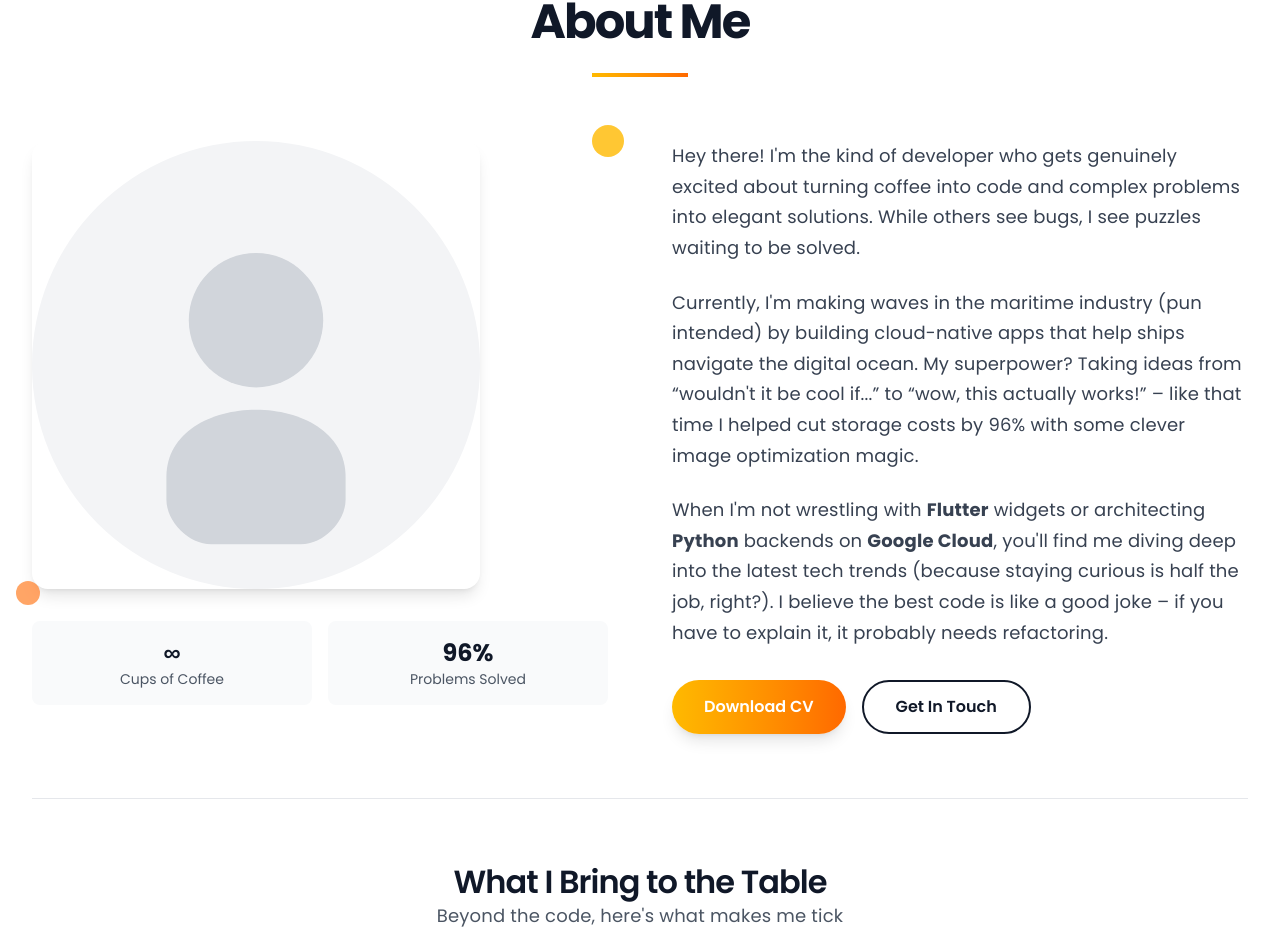
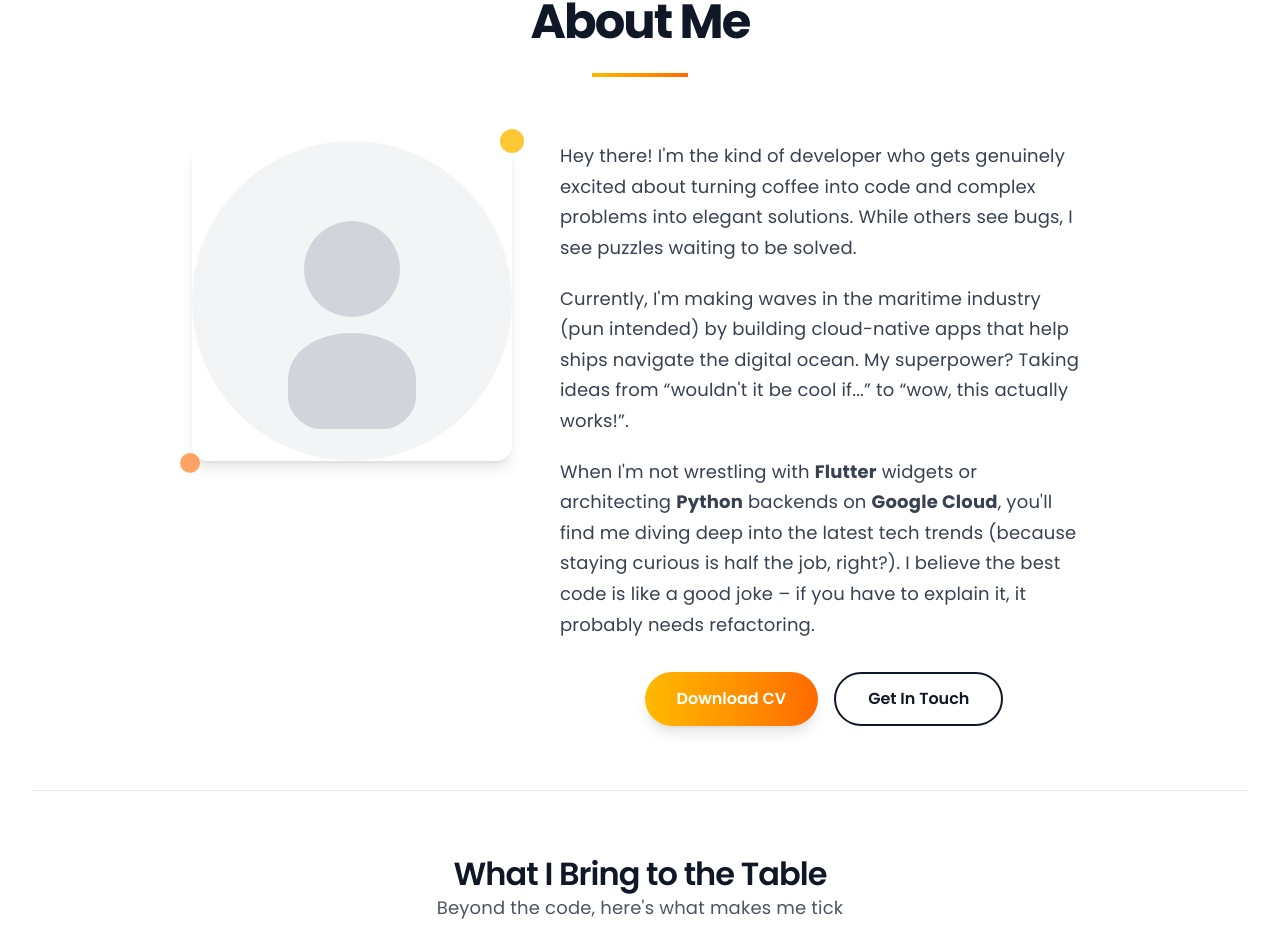
Before and after one commit to cloudy3/portfolio-website, a Next.js app: page / in a window 1280 px wide. Shown: the part 902-1840 px from the top of the page. Built offline with nearby package versions, Linux system fonts and the light colour scheme.

Commit message:
style: edit layout of about section

```diff
--- a/src/app/_components/sections/AboutSection.tsx
+++ b/src/app/_components/sections/AboutSection.tsx
@@ -55,24 +55,24 @@ const AboutSection = () => {
           <div className="w-24 h-1 bg-gradient-to-r from-amber-400 to-orange-500 mx-auto"></div>
         </div>
 
-        {/* Main Content Grid */}
-        <div className="grid lg:grid-cols-2 gap-8 sm:gap-12 lg:gap-16 items-start mb-12 sm:mb-16">
-          {/* Left Column - Photo and Personal Info */}
+        {/* Main Content */}
+        <div className="max-w-4xl mx-auto mb-12 sm:mb-16">
+          {/* Photo and Content Wrapper */}
           <div
-            className={`space-y-6 sm:space-y-8 transition-all duration-1000 delay-200 ${
+            className={`flex flex-col md:flex-row items-center md:items-start gap-8 md:gap-12 transition-all duration-1000 delay-200 ${
               isVisible
-                ? "opacity-100 translate-x-0"
-                : "opacity-0 -translate-x-8"
+                ? "opacity-100 translate-y-0"
+                : "opacity-0 translate-y-8"
             }`}
           >
-            {/* Photo Placeholder */}
-            <div className="relative">
-              <div className="aspect-square max-w-xs sm:max-w-sm md:max-w-md mx-auto lg:mx-0 rounded-2xl shadow-lg overflow-hidden">
+            {/* Photo */}
+            <div className="relative w-52 sm:w-60 md:w-80 mx-auto md:mx-0 flex-shrink-0">
+              <div className="aspect-square rounded-2xl shadow-lg overflow-hidden">
                 <Image
                   src="/images/placeholder-avatar.svg"
                   alt="Professional Photo Placeholder"
-                  width={400}
-                  height={400}
+                  width={256}
+                  height={256}
                   className="w-full h-full object-cover"
                   loading="lazy"
                   placeholder="blur"
@@ -80,68 +80,40 @@ const AboutSection = () => {
                 />
               </div>
               {/* Decorative elements */}
-              <div className="absolute -top-2 -right-2 sm:-top-4 sm:-right-4 w-6 h-6 sm:w-8 sm:h-8 bg-amber-400 rounded-full opacity-80"></div>
-              <div className="absolute -bottom-2 -left-2 sm:-bottom-4 sm:-left-4 w-4 h-4 sm:w-6 sm:h-6 bg-orange-500 rounded-full opacity-60"></div>
+              <div className="absolute -top-2 -right-2 sm:-top-3 sm:-right-3 w-5 h-5 sm:w-6 sm:h-6 bg-amber-400 rounded-full opacity-80"></div>
+              <div className="absolute -bottom-2 -left-2 sm:-bottom-3 sm:-left-3 w-4 h-4 sm:w-5 sm:h-5 bg-orange-500 rounded-full opacity-60"></div>
             </div>
 
-            {/* Quick Stats */}
-            <div className="grid grid-cols-2 gap-3 sm:gap-4">
-              <div className="text-center p-3 sm:p-4 bg-gray-50 rounded-lg">
-                <div className="text-xl sm:text-2xl font-bold text-gray-900">
-                  ∞
-                </div>
-                <div className="text-xs sm:text-sm text-gray-600">
-                  Cups of Coffee
-                </div>
-              </div>
-              <div className="text-center p-3 sm:p-4 bg-gray-50 rounded-lg">
-                <div className="text-xl sm:text-2xl font-bold text-gray-900">
-                  96%
-                </div>
-                <div className="text-xs sm:text-sm text-gray-600">
-                  Problems Solved
-                </div>
-              </div>
-            </div>
-          </div>
-
-          {/* Right Column - Professional Summary */}
-          <div
-            className={`space-y-6 transition-all duration-1000 delay-400 ${
-              isVisible
-                ? "opacity-100 translate-x-0"
-                : "opacity-0 translate-x-8"
-            }`}
-          >
+            {/* Professional Summary */}
+            <div className="space-y-6 max-w-prose">
               <div className="prose prose-lg max-w-none">
-              <p className="text-lg text-gray-700 leading-relaxed mb-6">
+                <p className="text-base sm:text-lg text-gray-700 leading-relaxed mb-5">
                   Hey there! I&apos;m the kind of developer who gets genuinely
-                excited about turning coffee into code and complex problems into
-                elegant solutions. While others see bugs, I see puzzles waiting
-                to be solved.
+                  excited about turning coffee into code and complex problems
+                  into elegant solutions. While others see bugs, I see puzzles
+                  waiting to be solved.
                 </p>
 
-              <p className="text-lg text-gray-700 leading-relaxed mb-6">
+                <p className="text-base sm:text-lg text-gray-700 leading-relaxed mb-5">
                   Currently, I&apos;m making waves in the maritime industry (pun
-                intended) by building cloud-native apps that help ships navigate
-                the digital ocean. My superpower? Taking ideas from
-                &ldquo;wouldn&apos;t it be cool if...&rdquo; to &ldquo;wow, this
-                actually works!&rdquo; – like that time I helped cut storage
-                costs by 96% with some clever image optimization magic.
+                  intended) by building cloud-native apps that help ships
+                  navigate the digital ocean. My superpower? Taking ideas from
+                  &ldquo;wouldn&apos;t it be cool if...&rdquo; to &ldquo;wow,
+                  this actually works!&rdquo;.
                 </p>
 
-              <p className="text-lg text-gray-700 leading-relaxed mb-8">
+                <p className="text-base sm:text-lg text-gray-700 leading-relaxed mb-8">
                   When I&apos;m not wrestling with <strong>Flutter</strong>{" "}
                   widgets or architecting <strong>Python</strong> backends on{" "}
                   <strong>Google Cloud</strong>, you&apos;ll find me diving deep
-                into the latest tech trends (because staying curious is half the
-                job, right?). I believe the best code is like a good joke – if
-                you have to explain it, it probably needs refactoring.
+                  into the latest tech trends (because staying curious is half
+                  the job, right?). I believe the best code is like a good joke
+                  – if you have to explain it, it probably needs refactoring.
                 </p>
               </div>
 
               {/* CTA Buttons */}
-            <div className="flex flex-col sm:flex-row gap-3 sm:gap-4">
+              <div className="flex flex-col sm:flex-row gap-3 sm:gap-4 justify-center">
                 <button
                   onClick={handleDownloadCV}
                   className="bg-gradient-to-r from-amber-400 to-orange-500 text-white px-6 sm:px-8 py-3 rounded-full font-semibold hover:from-amber-500 hover:to-orange-600 transition-all duration-300 shadow-lg hover:shadow-xl transform hover:-translate-y-1 active:scale-95 touch-manipulation"
@@ -154,6 +126,7 @@ const AboutSection = () => {
                 >
                   Get In Touch
                 </a>
+              </div>
             </div>
           </div>
         </div>
```
Also changed, not shown: 2 other files (tests, documents, lock files or other folders). Lines whose indentation alone changed are shown as unchanged.
